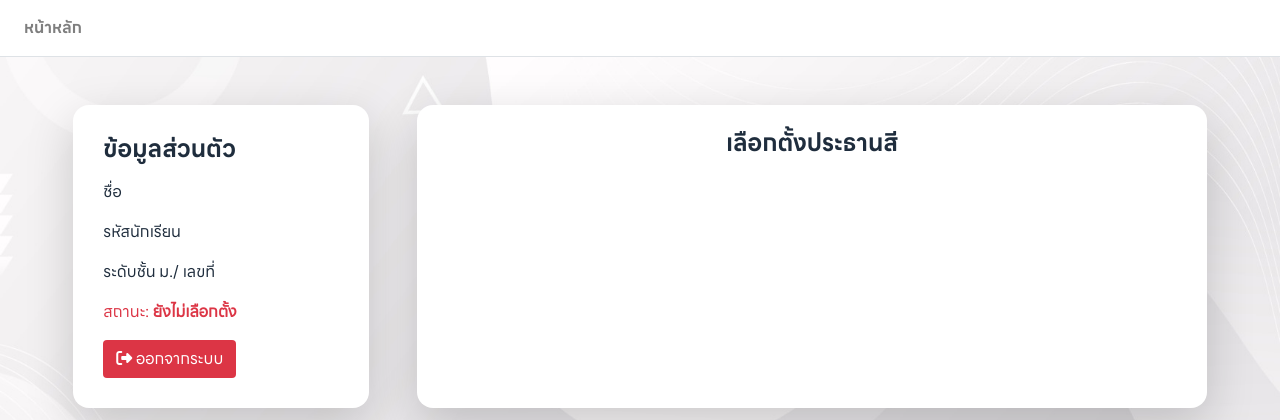
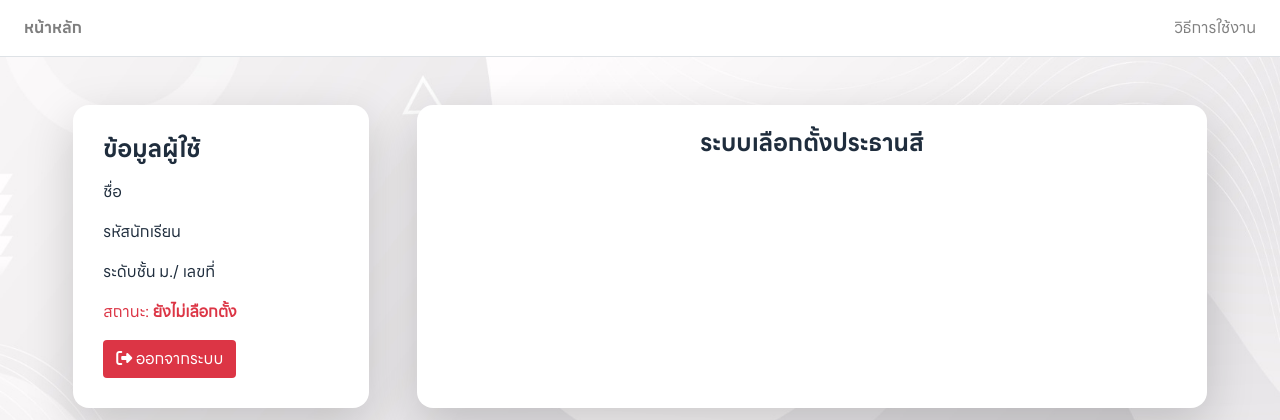
Before and after one commit to YRCTECH/YRC-E-VOTE-SPORT-2567, a PHP site: page / in a window 1280 px wide. Shown: the top 420 px of the page. Run offline with PHP 8.4, Linux system fonts and the light colour scheme; the visitor is signed in with stand-in values (Sample User, id 1); data comes from the database, SQL or seed files in the repository; some libraries are stand-ins or nearby versions.

Commit message:
Add How to use.

```diff
--- a/component/navbar.php
+++ b/component/navbar.php
@@ -31,7 +31,7 @@
         <!-- Right navbar links -->
         <ul class="navbar-nav ml-auto">
             <li class="nav-item d-block">
-                <p class="m-0 nav-link"><?php echo $studentData["st_idstudent"] ?></p>
+                <p class="m-0 nav-link Howtouse" style="cursor: pointer;">วิธีการใช้งาน</p>
             </li>
         </ul>
     </nav>
--- a/index.php
+++ b/index.php
@@ -64,7 +64,7 @@
     <div class="w-100 p-4 p-lg-5 d-block d-lg-flex gap-5 justify-content-center">
         <!-- Infomation -->
         <div class="col-12 col-lg-3 d-block bg-white shadow-lg rounded-4 mb-5 mb-lg-auto" style="padding: 30px;">
-            <h4 class="fs-bold mb-3">ข้อมูลส่วนตัว</h4>
+            <h4 class="fs-bold mb-3">ข้อมูลผู้ใช้</h4>
             <p>ชื่อ <?php echo $studentData["st_title"] ?><?php echo $studentData["st_name"] ?> <?php echo $studentData["st_surname"] ?></p>
             <p>รหัสนักเรียน <?php echo $studentData["st_idstudent"] ?></p>
             <p>ระดับชั้น ม.<?php echo $studentData["st_level"] ?>/<?php echo $studentData["st_room"] ?> เลขที่ <?php echo $studentData["st_number"] ?></p>
@@ -86,7 +86,7 @@
 
             <!-- Title -->
             <div class="mb-0 mb-md-4">
-                <h4 class="fs-bold text-center">เลือกตั้งประธานสี<br><b style="color: <?php getColorText($color) ?>;"><?php getNameColor($color) ?></b></h4>
+                <h4 class="fs-bold text-center">ระบบเลือกตั้งประธานสี<br><b style="color: <?php getColorText($color) ?>;"><?php getNameColor($color) ?></b></h4>
             </div>
 
             <!-- Read candidates -->
@@ -282,5 +282,25 @@
         });
     });
 
+    // How to use
+    function showHowToUse() {
+        Swal.fire({
+            title: 'วิธีการใช้งาน',
+            html: `
+            <div style="text-align: left;" class="col-11 m-auto">
+                <p>1. คลิกที่รูปภาพของผู้สมัครประธานสีที่คุณต้องการโหวต</p>
+                <p>2. กดยืนยันการโหวต</p>
+            </div>
+            `,
+            icon: 'info',
+            confirmButtonColor: '<?php getColorText($color) ?>',
+            confirmButtonText: 'ปิด'
+        });
+    }
+
+    $(".Howtouse").click(function() {
+        showHowToUse();
+    });
+
 </script>
 </html>
```
